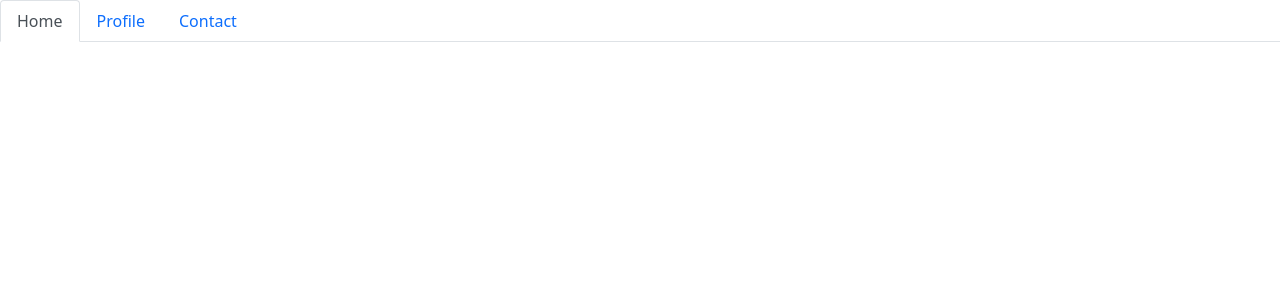
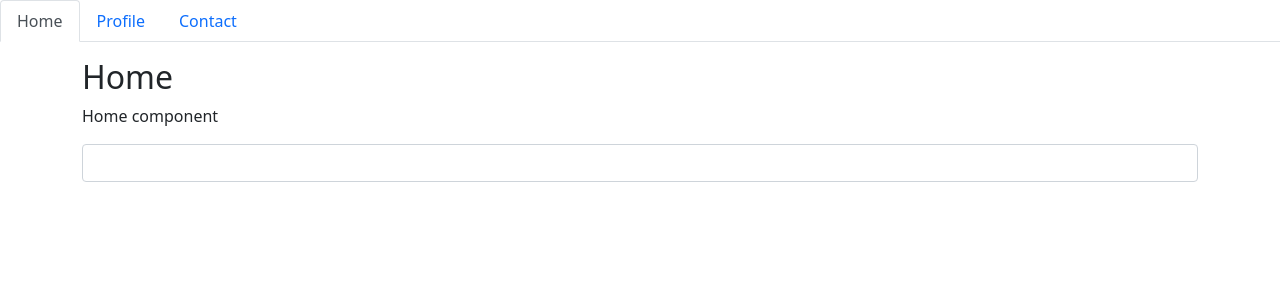
Before and after one commit to afolabiopakunle/angular-singleton-001, an Angular app: page / in a window 1280 px wide. Shown: the top 300 px of the page. Built offline with nearby package versions, Linux system fonts and the light colour scheme.

Commit message:
template forms filed

```diff
--- a/src/app/contact/contact.component.html
+++ b/src/app/contact/contact.component.html
@@ -0,0 +1,5 @@
+<div class="container">
+<h2 class="mt-3">Contact</h2>
+<p>Contact component</p>
+<input type="text" class="form-control">
+</div>
--- a/src/app/home/home.component.html
+++ b/src/app/home/home.component.html
@@ -0,0 +1,5 @@
+<div class="container">
+  <h2 class="mt-3">Home</h2>
+  <p>Home component</p>
+  <input type="text" class="form-control">
+</div>
--- a/src/app/profile/profile.component.html
+++ b/src/app/profile/profile.component.html
@@ -0,0 +1,5 @@
+<div class="container">
+<h2 class="mt-3">Profile</h2>
+<p>Profile component</p>
+<input type="text" class="form-control">
+</div>
```
